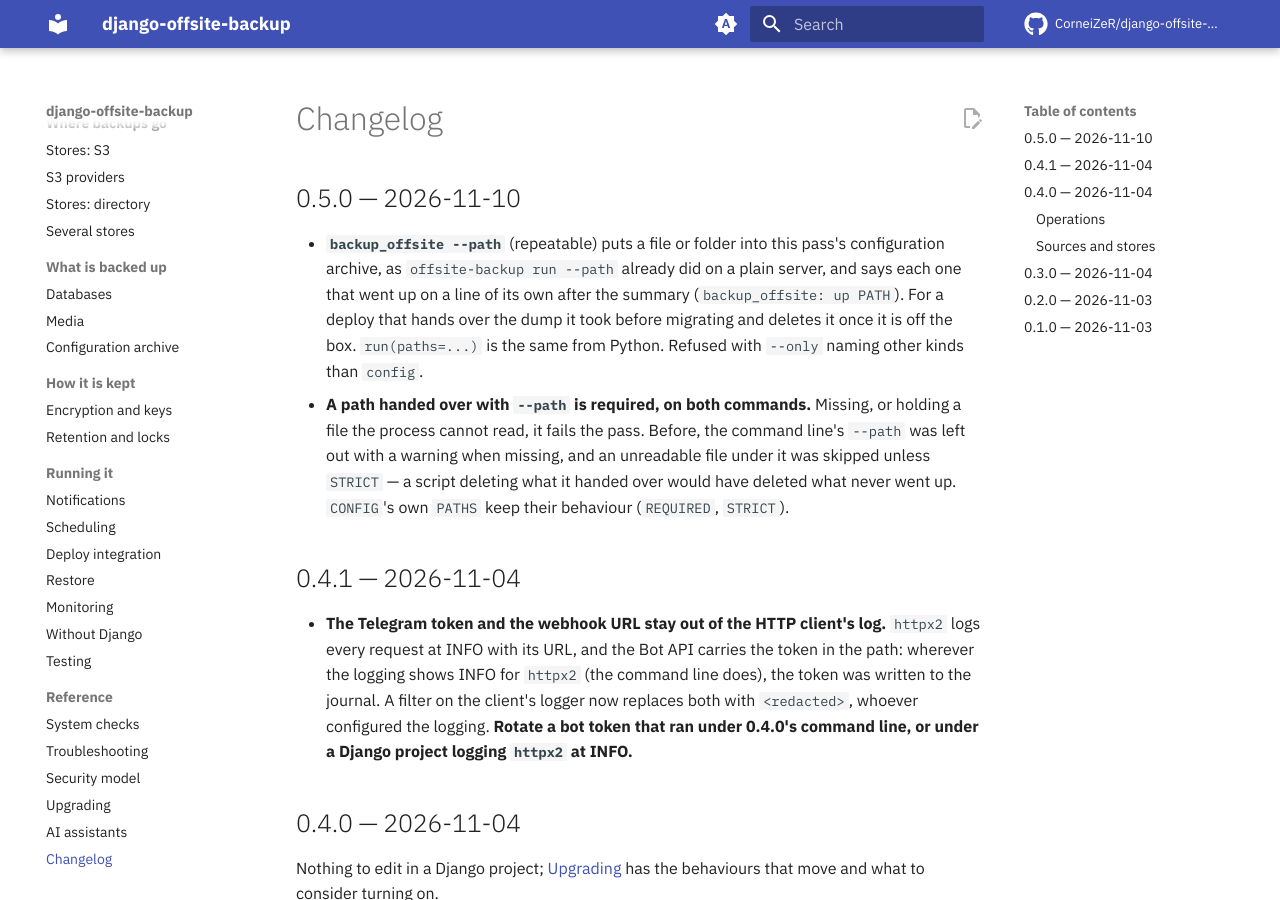
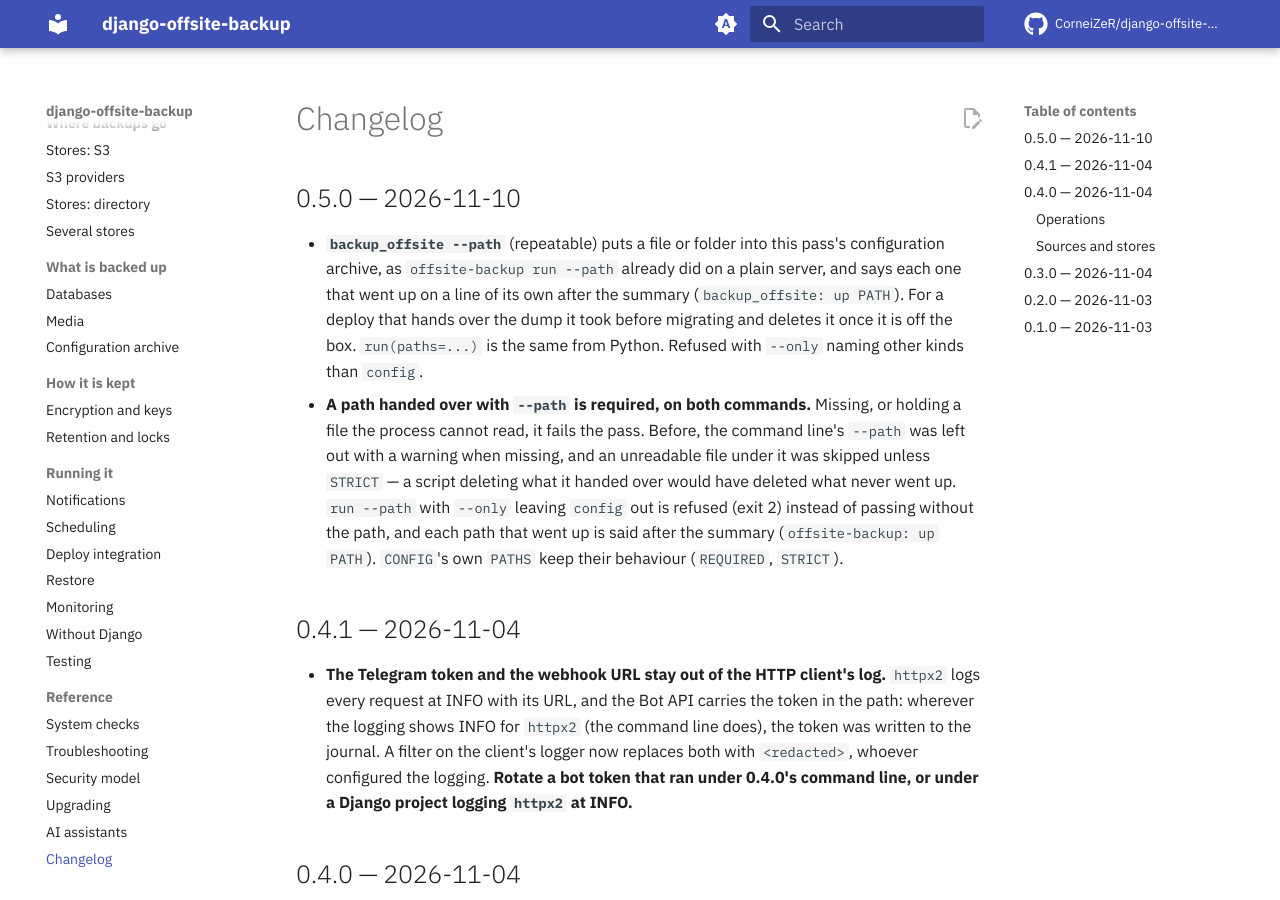
Before and after one commit to CorneiZeR/django-offsite-backup, an MkDocs documentation site: the page built from docs/wiki/Changelog.md, in a window 1280 px wide and 900 px high. Built offline with MkDocs 1.6.1 and Material for MkDocs 9.7.7, drawn with Linux system fonts in a browser that asks for light colours; comment, search, counter and statistics services are not loaded; the version menu is left out.

Commit message:
0.5.0: run --path with --only leaving config out is refused; each path that went up is said
CodeRabbit: the command line merged --path into the setting at load, so
`run --only db --path X` passed without X and read as gone up. It is refused
now (exit 2), and each path that went up is said after the summary
(`offsite-backup: up PATH`), as backup_offsite does. The unreadable-file test
is skipped as root, which reads any file.

Falsified: without the refusal the new --only case fails; without the "up"
lines the CLI case fails.

```diff
--- a/docs/wiki/Changelog.md
+++ b/docs/wiki/Changelog.md
@@ -10,8 +10,10 @@
 - **A path handed over with `--path` is required, on both commands.** Missing, or holding a file the
   process cannot read, it fails the pass. Before, the command line's `--path` was left out with a
   warning when missing, and an unreadable file under it was skipped unless `STRICT` — a script
-  deleting what it handed over would have deleted what never went up. `CONFIG`'s own `PATHS` keep
-  their behaviour (`REQUIRED`, `STRICT`).
+  deleting what it handed over would have deleted what never went up. `run --path` with `--only`
+  leaving `config` out is refused (exit 2) instead of passing without the path, and each path that
+  went up is said after the summary (`offsite-backup: up PATH`). `CONFIG`'s own `PATHS` keep their
+  behaviour (`REQUIRED`, `STRICT`).
 
 ## 0.4.1 — 2026-11-04
 
```
Also changed, not shown: CHANGELOG.md (+4 -2 lines), docs/wiki/Plain-servers.md (+3 -1 lines), 3 other files.
